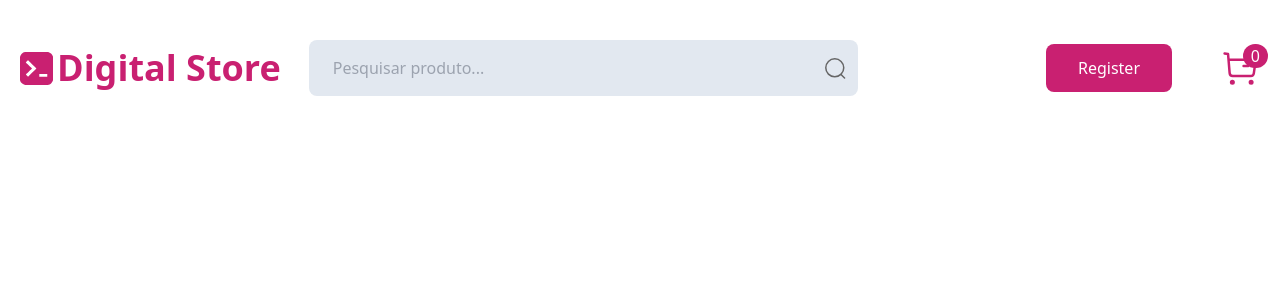
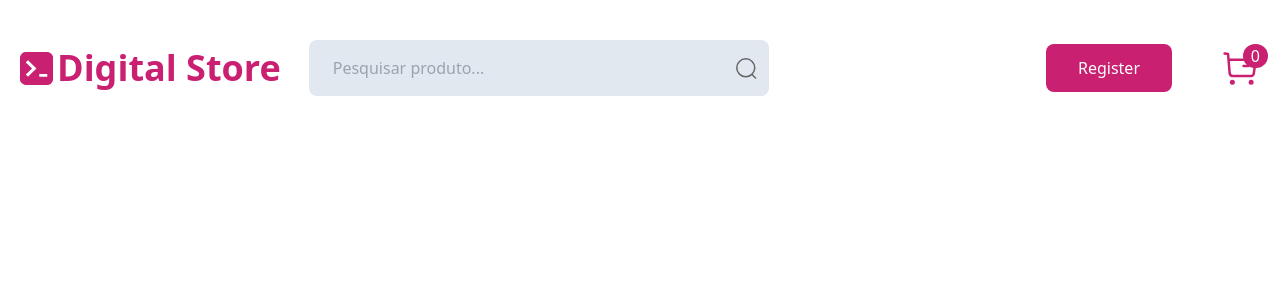
Before and after one commit to muhammadazizbek006/DigitalStor, a React (Vite) app: page / in a window 1280 px wide. Shown: the top 300 px of the page. Built offline with nearby package versions, Linux system fonts and the light colour scheme.

Commit message:
responsive 2

```diff
--- a/src/components/Header.jsx
+++ b/src/components/Header.jsx
@@ -38,7 +38,7 @@ const Header = () => {
             </Link>
               {/* input */}
               <div className='flex  items-center relative'>
-                <input className='bg-slate-200 py-4  pl-6 w-[549px] rounded-lg' type="search"  placeholder='Pesquisar produto...'/>
+                <input className='bg-slate-200 py-4  pl-6 md:max-w-[460px] xl:w-[549px] rounded-lg' type="search"  placeholder='Pesquisar produto...'/>
                 <img className='absolute right-[12px]' src={search} alt='search' />
               </div>
 
```
